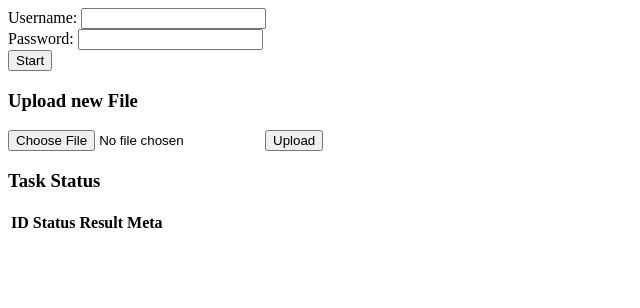
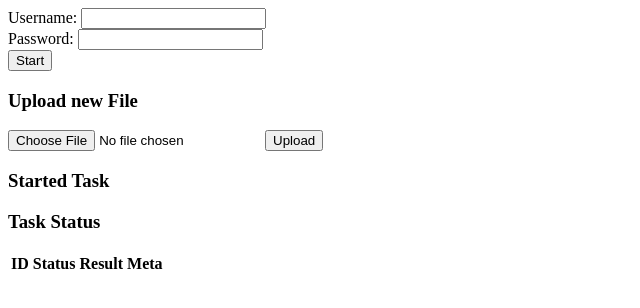
Before and after one commit to Gott50/saas-dashboard, a Flask app: page / in a window 1280 px wide. Shown: the top 308 px of the page, without its empty margins (0-640 px from the left). Run offline with Flask 2, Linux system fonts and the light colour scheme; lists and menus that the app fills with data are empty; some libraries are stand-ins or nearby versions.

Commit message:
add getStarted()

```diff
--- a/src/static/main.js
+++ b/src/static/main.js
@@ -30,6 +30,15 @@ function submit() {
         });
 };
 
+function getStarted(res) {
+    const html = `
+        <div>${res.data.job_id}</div>
+        <div>${JSON.stringify(res.data.job_meta)}</div>
+        <div>${res.data.job_result}</div>
+      `
+    document.getElementById('started').innerHTML = html;
+}
+
 function getDefault(res) {
     const html = `
       <tr>
@@ -48,6 +57,9 @@ function getStatus(jobID) {
     })
         .done((res) => {
             switch (res.data.job_status) {
+                case 'started':
+                    getStarted(res);
+                    break;
                 default:
                     getDefault(res);
             }
--- a/src/templates/upload.html
+++ b/src/templates/upload.html
@@ -28,6 +28,13 @@
 
 
 <div>
+    <h3>Started Task</h3>
+    <div id="started">
+
+    </div>
+</div>
+
+<div>
     <h3>Task Status</h3>
     <table class="table">
         <thead>
```
